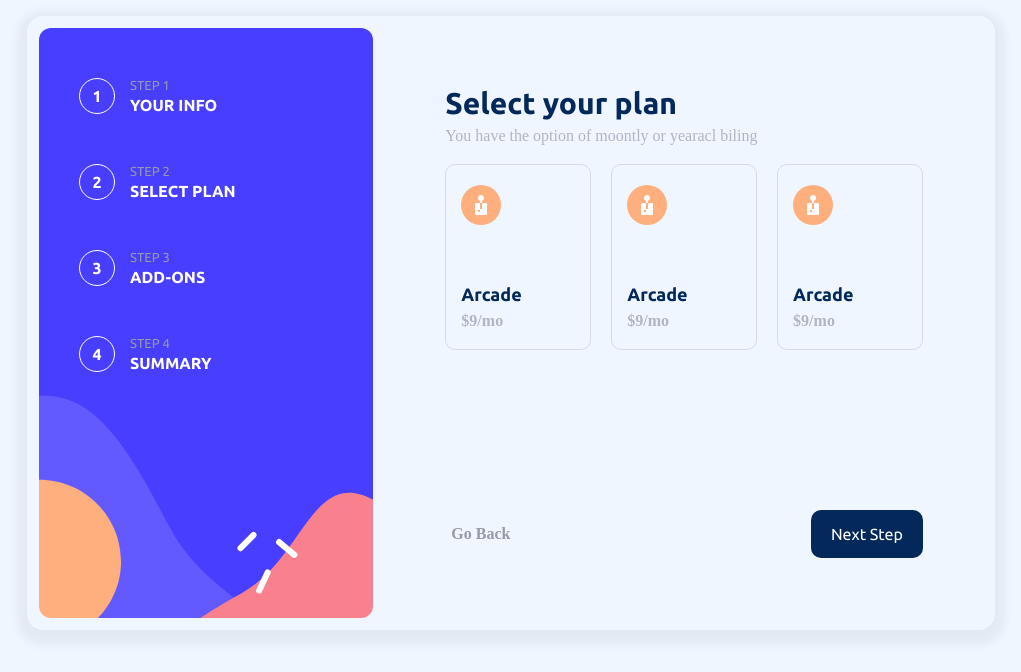
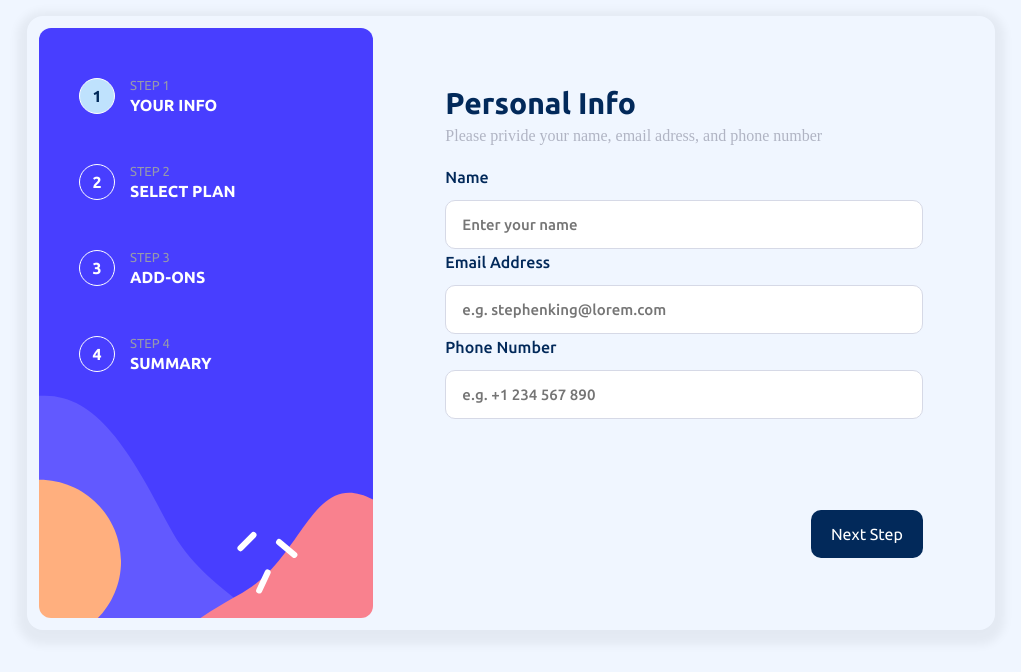
Before and after one commit to gkhanylmaz/multi-step-form, a React (Create React App) app: page / in a window 1280 px wide. Shown: the top 672 px of the page, without its empty margins (129-1150 px from the left). Built offline with nearby package versions, Linux system fonts and the light colour scheme.

Commit message:
page transitions have been made

```diff
--- a/src/components/MultiStepForm.jsx
+++ b/src/components/MultiStepForm.jsx
@@ -35,14 +35,13 @@ const Steps = {
 };
 
 const MultiStepForm = () => {
-  const [activeStep, setActiveStep] = useState("step2");
-  const [formData, setFormData] = useState();
+  const [activeStep, setActiveStep] = useState("step1");
 
   const ActiveStep = Steps[activeStep].component;
 
   return (
     <div className="multi-step">
-      <Sidebar />
+      <Sidebar activeStep={activeStep} />
       <ActiveStep {...Steps[activeStep]} />
     </div>
   );
--- a/src/components/Sidebar.jsx
+++ b/src/components/Sidebar.jsx
@@ -1,4 +1,4 @@
-import React from "react";
+import React, { useState } from "react";
 
 const sidebarItem = [
   {
@@ -27,14 +27,18 @@ const sidebarItem = [
   },
 ];
 
-const Sidebar = () => {
+const Sidebar = ({ activeStep }) => {
   return (
     <div className="sidebar">
       {sidebarItem.map((item) => (
         <div className="sidebar-table" key={item.id}>
-          <div className="sidebar-table-icon">
-            <p>{item.number}</p>
-          </div>
+          <p
+            className={`sidebar-table-icon ${
+              activeStep === item.id ? "icon-background" : ""
+            }`}
+          >
+            {item.number}
+          </p>
           <div className="sidebar-title">
             <h5>{item.subtitle}</h5>
             <h4> {item.title}</h4>
--- a/src/components/Step1.jsx
+++ b/src/components/Step1.jsx
@@ -34,7 +34,7 @@ const Step1 = (props) => {
   return (
     <Step {...props}>
       {step1.map((step) => (
-        <form>
+        <form key={step.id}>
           <label>{step.label}</label>
           <input
             type="text"
--- a/src/styles/components/_sidebar.scss
+++ b/src/styles/components/_sidebar.scss
@@ -23,11 +23,11 @@ $bg-image: url("../../assets/images/bg-sidebar-desktop.svg");
       justify-content: center;
       font-weight: 700;
       font-family: "Ubuntu", sans-serif;
-      &:hover {
-        background-color: map-get($color, "lightBlue");
-        color: map-get($color, "marineBlue");
-        cursor: pointer;
-      }
+    }
+    .icon-background {
+      background-color: map-get($color, "lightBlue");
+      color: map-get($color, "marineBlue");
+      cursor: pointer;
     }
 
     .sidebar-title {
```
